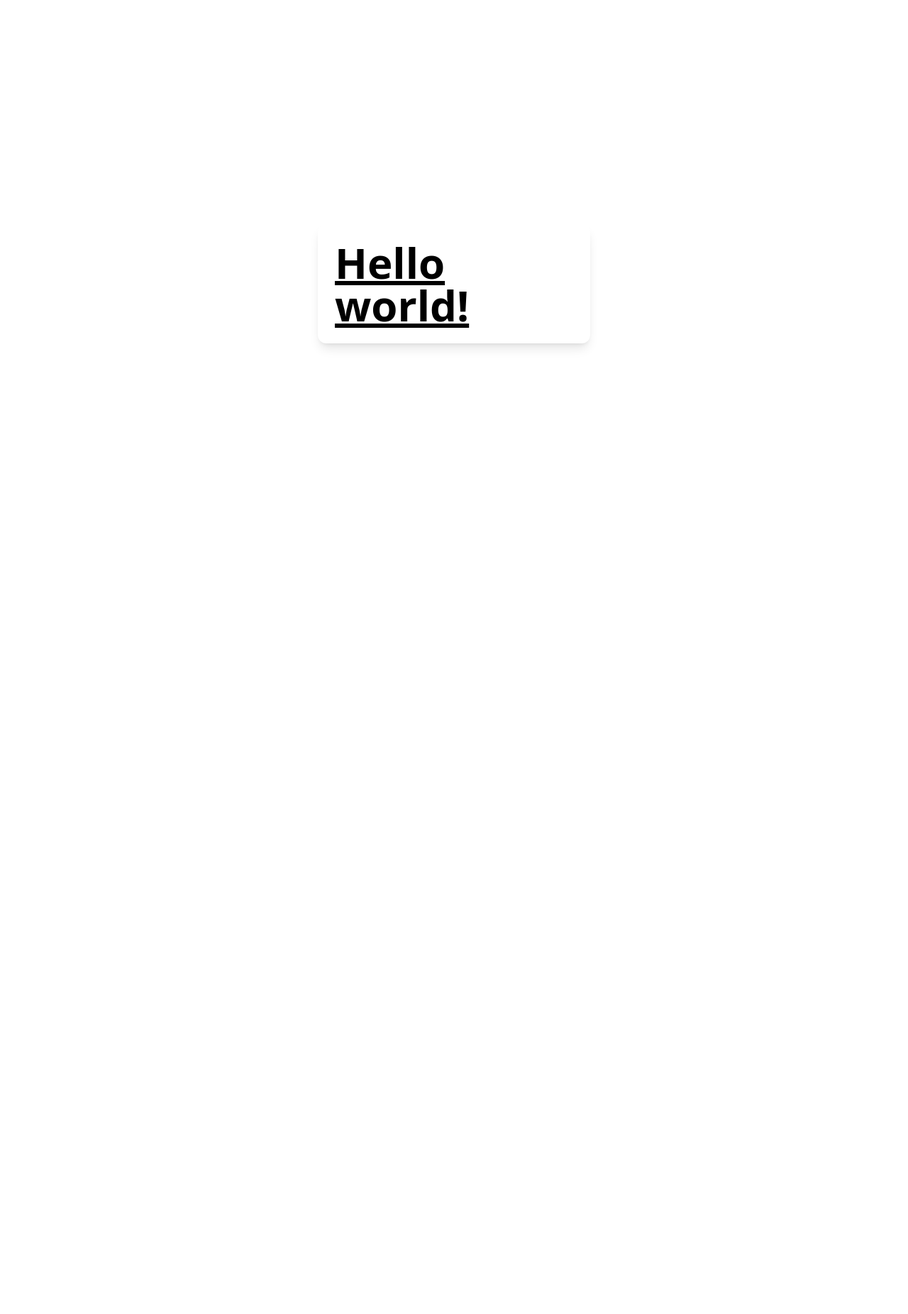
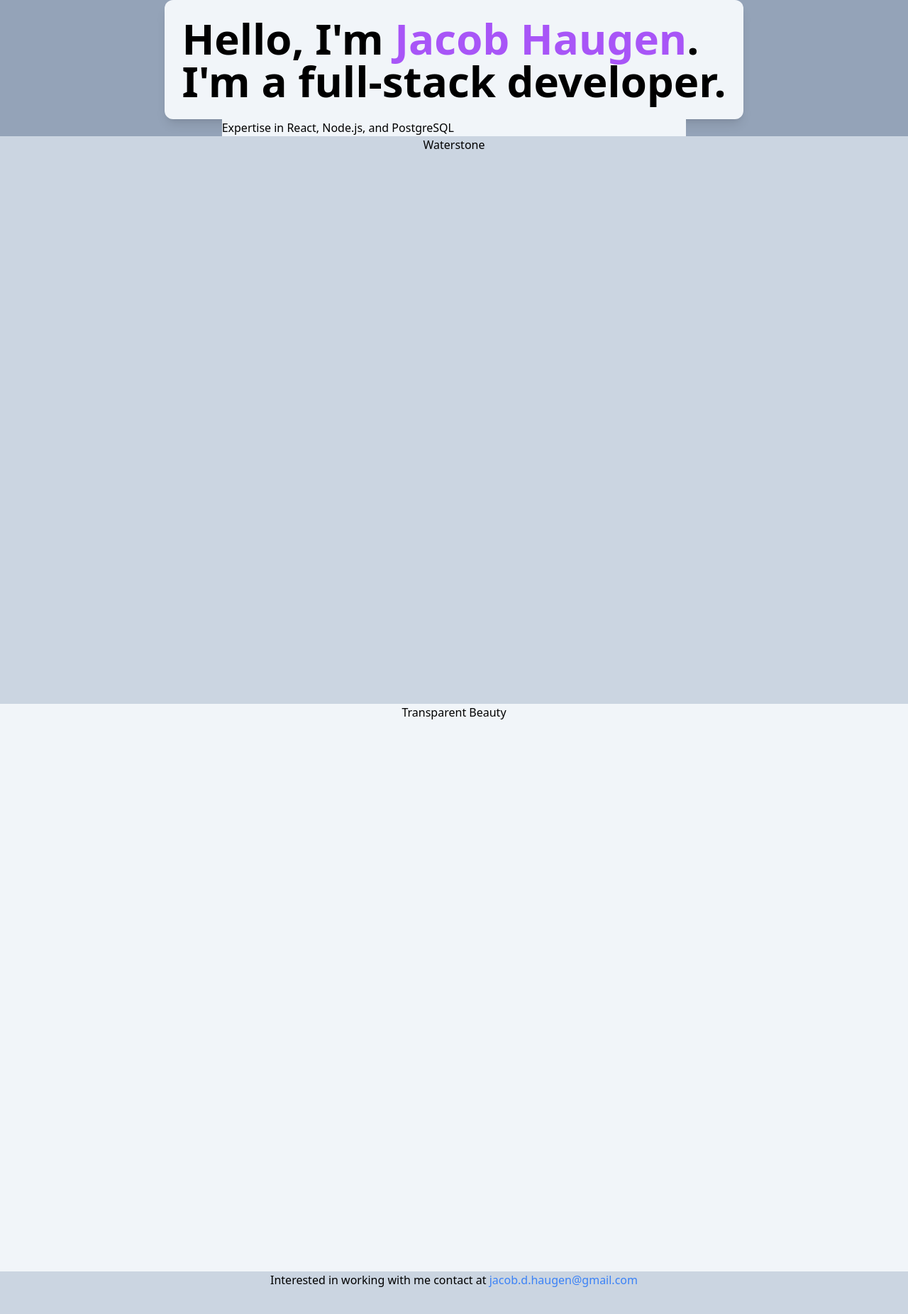
Before and after one commit to howagain/portfolio, a Next.js app: page / in a window 1280 px wide. Shown: the top 1852 px of the page at 71% size. Before the commit the page ends 800 px from the top, so only its background shows below. Built offline with nearby package versions, Linux system fonts and the light colour scheme.

Commit message:
added sections on hero page

```diff
--- /dev/null
+++ b/components/layout/fullScreenSection.tsx
@@ -0,0 +1,9 @@
+type Props = {
+  children: React.ReactNode;
+};
+
+const fullScreenSection = ({ children }: Props) => {
+  return <section>{children}</section>;
+};
+
+export default fullScreenSection;
--- a/package.json
+++ b/package.json
@@ -19,6 +19,7 @@
     "eslint": "8.7.0",
     "eslint-config-next": "12.0.8",
     "postcss": "^8.4.5",
+    "postcss-import": "^14.0.2",
     "tailwindcss": "^3.0.15",
     "typescript": "4.5.4"
   }
--- a/pages/index.tsx
+++ b/pages/index.tsx
@@ -1,5 +1,5 @@
-import type { NextPage } from 'next'
-import Head from 'next/head'
+import type { NextPage } from "next";
+import Head from "next/head";
 import Image from "next/image";
 
 const Home: NextPage = () => {
@@ -13,14 +13,39 @@ const Home: NextPage = () => {
         />
         <link rel="icon" href="/favicon.png" />
       </Head>
-
-      <main className="flex flex-row min-h-screen justify-center items-center">
-        <div className="p-6 max-w-sm mx-auto bg-white rounded-xl shadow-lg flex items-center space-x-4">
-          <h1 className="text-6xl font-bold underline">Hello world!</h1>
-        </div>
+      <header>{/*  */}</header>
+      <main className="flex flex-col min-h-screen justify-center items-center bg-slate-400">
+        {/* Hero */}
+        <section className="p-6 mx-auto bg-slate-100 rounded-xl shadow-lg flex items-center space-x-4">
+          <h1 className="text-6xl font-bold">
+            Hello, I'm <span className="text-purple-500">Jacob Haugen</span>.
+            <br /> I'm a full-stack developer.
+          </h1>
+        </section>
+        {/* Background */}
+        <section className="bg-slate-100 grid grid-cols-2">
+          {/* I want this to be a callout box right here that fills the page,  */}
+          <h2>Expertise in React, Node.js, and PostgreSQL</h2>
+        </section>
+        {/* Projects */}
+        <section className="bg-slate-300 flex flex-row min-h-screen min-w-full place-content-center align-items-center">
+          <h2>Waterstone</h2>
+        </section>
+        <section className="bg-slate-100 flex flex-row min-h-screen min-w-full place-content-center align-items-center">
+          <h2>Transparent Beauty</h2>
+        </section>
+        {/* Contact */}
+        <section className="bg-slate-300 flex flex-row min-h-screen min-w-full place-content-center align-items-center">
+          <h2>
+            Interested in working with me contact at{" "}
+            <a href="mailto:jacob.d.haugen@gmail.com" className="text-blue-500">
+              jacob.d.haugen@gmail.com
+            </a>
+          </h2>
+        </section>
       </main>
     </div>
   );
 };
 
-export default Home
+export default Home;
--- a/postcss.config.js
+++ b/postcss.config.js
@@ -1,6 +1,8 @@
 module.exports = {
   plugins: {
+    "postcss-import": {},
+    "tailwindcss/nesting": {},
     tailwindcss: {},
     autoprefixer: {},
   },
-}
+};
```
Also changed, not shown: 2 other files (tests, documents, lock files or other folders).
